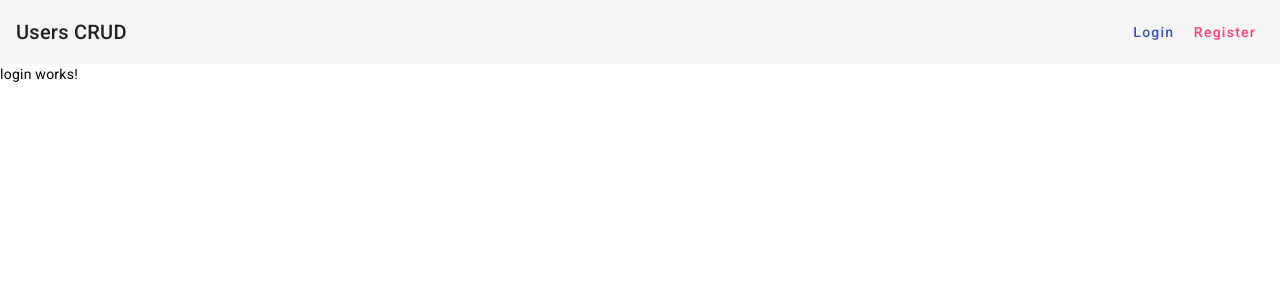
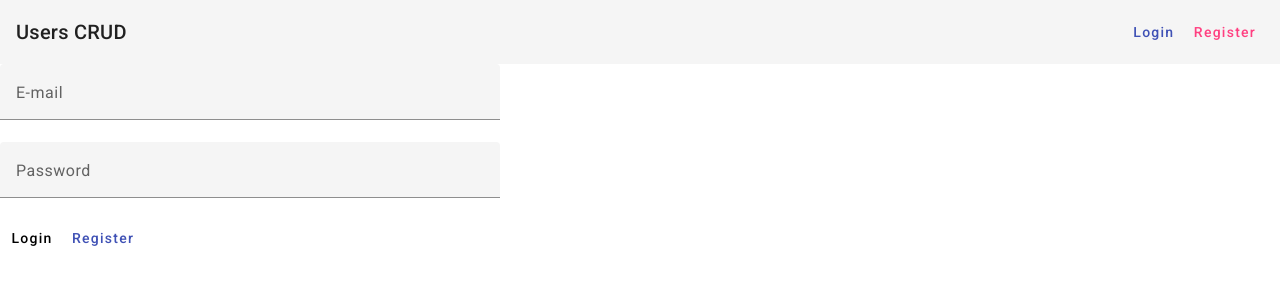
Before and after one commit to Lechuga194/user-app, an Angular app: page /login in a window 1280 px wide. Shown: the top 300 px of the page. Built offline with nearby package versions, Linux system fonts and the light colour scheme.

Commit message:
feat: Adds simple login

```diff
--- a/src/app/app-routing.module.ts
+++ b/src/app/app-routing.module.ts
@@ -6,9 +6,9 @@ import {SaveUserComponent} from "./components/save-user/save-user.component";
 
 const routes: Routes = [
   {path: '', redirectTo:'/login', pathMatch:'full'},
-  {path: 'home', component: HomeComponent},
   {path: 'login', component: LoginComponent},
   {path: 'register', component: SaveUserComponent},
+  {path: 'home', component: HomeComponent},
   {path: 'save', component: SaveUserComponent},
   {path: 'save/:id', component: SaveUserComponent}
 ];
--- a/src/app/components/home/home.component.ts
+++ b/src/app/components/home/home.component.ts
@@ -1,6 +1,6 @@
 import {Component, OnInit} from '@angular/core';
 import {UserService, User} from "../../services/user.service";
-import {Router} from "@angular/router";
+import {Router, ActivatedRoute} from "@angular/router";
 
 @Component({
   selector: 'app-home',
@@ -9,11 +9,23 @@ import {Router} from "@angular/router";
 })
 export class HomeComponent implements OnInit {
 
+  loggedUserId = '';
   usersList: User[] = [];
-  constructor(private UserService: UserService, private router: Router) {}
+  constructor(
+    private UserService: UserService,
+    private router: Router,
+    private activatedRoute: ActivatedRoute
+  ) {}
 
   ngOnInit() {
-    this.getAllUsers();
+    this.activatedRoute.queryParams.subscribe((params) => {
+      this.loggedUserId = params['loggedUserId'];
+      if(this.loggedUserId) {
+        this.getAllUsers();
+      } else {
+        this.router.navigate([`/register`])
+      }
+    })
   }
 
   getAllUsers() {
@@ -27,11 +39,11 @@ export class HomeComponent implements OnInit {
   }
 
   addUser() {
-    this.router.navigate([`/save`])
+    this.router.navigate([`/save`], { queryParams: { loggedUserId: this.loggedUserId } })
   }
 
   removeUser(id: string | undefined) {
-    if(!id) return;
+    if(!id || !this.loggedUserId) return;
     this.UserService.removeUser(id).subscribe(
       _res => {
         this.getAllUsers();
@@ -44,7 +56,7 @@ export class HomeComponent implements OnInit {
 
   updateUser(id: string | undefined) {
     if(!id) return;
-    this.router.navigate([`/save`], { queryParams: { id } })
+    this.router.navigate(['/save'], { queryParams: { id, loggedUserId: this.loggedUserId } })
   }
 
 }
--- a/src/app/components/login/login.component.css
+++ b/src/app/components/login/login.component.css
@@ -0,0 +1,9 @@
+.login-form {
+  min-width: 150px;
+  max-width: 500px;
+  width: 100%;
+}
+
+.login-full-width {
+  width: 100%;
+}
--- a/src/app/components/login/login.component.html
+++ b/src/app/components/login/login.component.html
@@ -1 +1,14 @@
-<p>login works!</p>
+<form class="login-form">
+  <mat-form-field class="login-full-width">
+    <mat-label>E-mail</mat-label>
+    <input [(ngModel)]="email" name="email" matInput type="email" placeholder="Your e-mail here...">
+  </mat-form-field>
+
+  <mat-form-field class="login-full-width">
+    <mat-label>Password</mat-label>
+    <input [(ngModel)]="password" name="password" matInput type="password" placeholder="Your password here...">
+  </mat-form-field>
+
+  <button mat-button color="secondary" (click)="login()">Login</button>
+  <button mat-button color="primary" (click)="register()">Register</button>
+</form>
--- a/src/app/components/login/login.component.ts
+++ b/src/app/components/login/login.component.ts
@@ -1,4 +1,6 @@
 import { Component } from '@angular/core';
+import {User, UserService} from "../../services/user.service";
+import {Router} from "@angular/router";
 
 @Component({
   selector: 'app-login',
@@ -7,4 +9,27 @@ import { Component } from '@angular/core';
 })
 export class LoginComponent {
 
+  email = '';
+  password = '';
+
+  constructor(
+    private UserService: UserService,
+    private router: Router
+  ) {}
+
+  login() {
+    this.UserService.login(this.email, this.password).subscribe(
+      res => {
+        const user: User = res as User;
+        this.router.navigate(['/home'], { queryParams: { loggedUserId: user.id } })
+      }, _error => {
+        console.log('not logged')
+      }
+    );
+  }
+
+  register() {
+    this.router.navigate(['/register'])
+  }
+
 }
--- a/src/app/components/save-user/save-user.component.html
+++ b/src/app/components/save-user/save-user.component.html
@@ -24,7 +24,7 @@
     <input [(ngModel)]="user.password" name="password" matInput type="password" placeholder="Your password here...">
   </mat-form-field>
 
-  <button (click)="save()">
-    SAVE
-  </button>
+  <button mat-button color="secondary" (click)="save()">{{ loggedUserId ? 'Save' : 'Register' }}</button>
+  <button mat-button color="primary" (click)="login()" *ngIf="!loggedUserId">Login</button>
+
 </form>
--- a/src/app/components/save-user/save-user.component.ts
+++ b/src/app/components/save-user/save-user.component.ts
@@ -9,6 +9,7 @@ import {ActivatedRoute, Router} from "@angular/router";
 })
 export class SaveUserComponent implements OnInit{
 
+  loggedUserId = '';
   user: User = {
     id: '',
     name: '',
@@ -27,7 +28,8 @@ export class SaveUserComponent implements OnInit{
   async ngOnInit() {
     this.activatedRoute.queryParams.subscribe((params) => {
       let idParam = params['id'];
-      if(idParam) {
+      this.loggedUserId = params['loggedUserId'];
+      if(idParam && this.loggedUserId) {
         this.UserService.getUser(idParam).subscribe(res => {
           this.user = res as User
         })
@@ -36,13 +38,31 @@ export class SaveUserComponent implements OnInit{
     })
   }
 
+  /**
+   * If we are logged then we update or create a new user, and then we go to the home view
+   * If we are not logged we can create the user and then be redirected to log in
+   */
   save() {
-    if(this.user.id) {
-      this.UserService.updateUser(this.user).subscribe();
+    //If we are logged
+    if(this.loggedUserId) {
+      if(this.user.id) {
+        this.UserService.updateUser(this.user).subscribe();
+      } else {
+        this.UserService.saveUser(this.user).subscribe();
+      }
+      this.home();
     } else {
       this.UserService.saveUser(this.user).subscribe();
+      this.login();
     }
-    this.router.navigate(['/home'])
+  }
+
+  home() {
+    this.router.navigate(['/home'], { queryParams: { loggedUserId: this.loggedUserId } })
+  }
+
+  login() {
+    this.router.navigate(['/login'])
   }
 
 }
```
Also changed, not shown: 1 other file (tests, documents, lock files or other folders).
